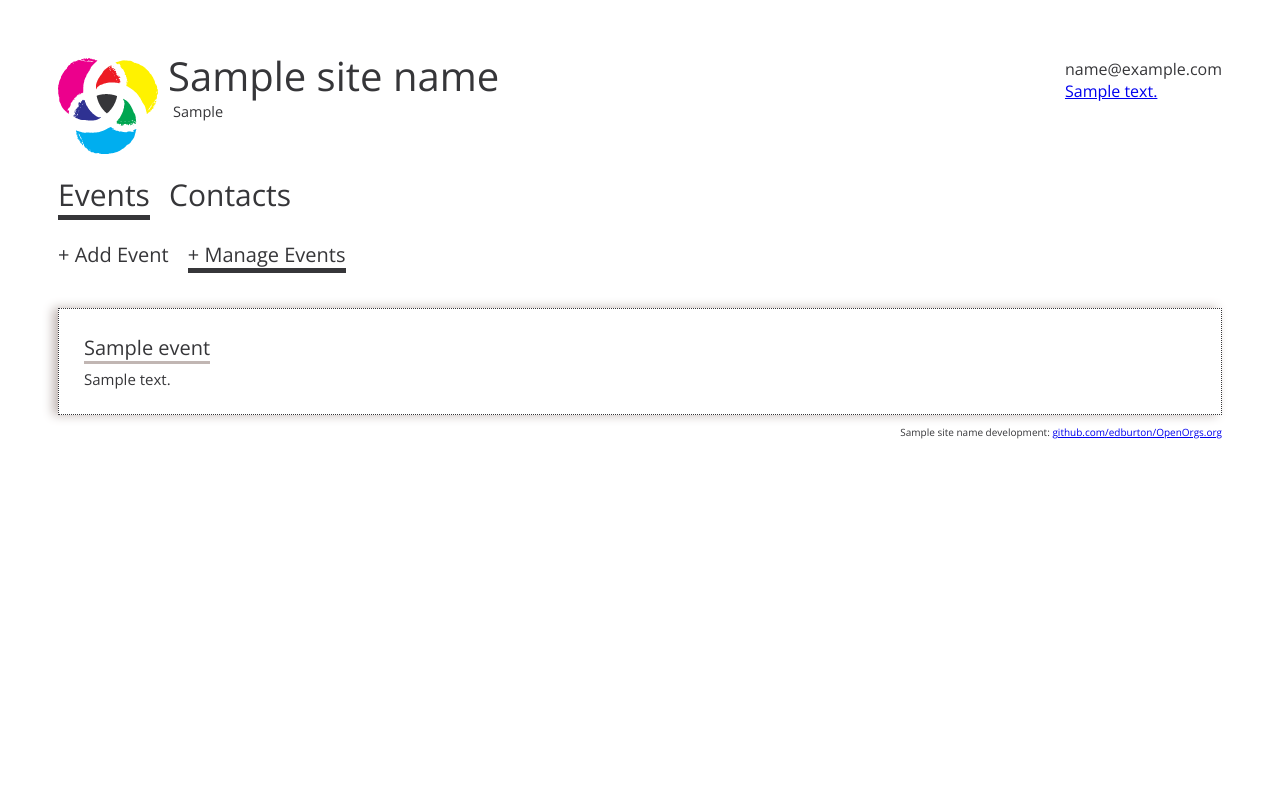
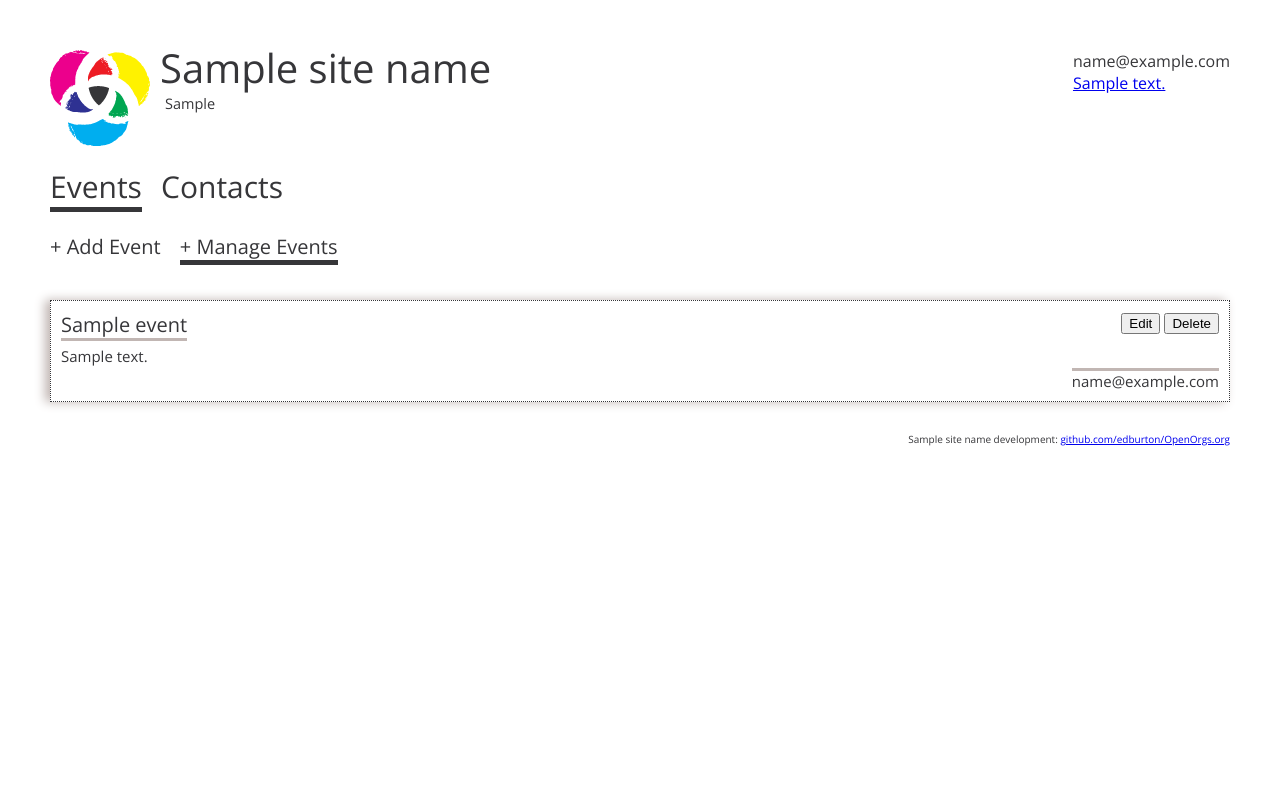
Before and after one commit to edburton/OpenOrgs.org, a Python web app: template templates/manageevents.html in a window 1280 px wide. Run offline with Jinja, Linux system fonts and the light colour scheme; the template is opened without the code that fills it: most values are stand-ins (such as "Sample title", 1, 10 or a date in 2020).

Commit message:
Adding manage event buttons

```diff
--- a/static/main.css
+++ b/static/main.css
@@ -2,7 +2,8 @@ body {
 	font-family: 'Open Sans', sans-serif;
 	background-color: #FFFFFF;
 	color: #363639;
-	padding: 50px 50px 50px 50px
+	padding: 50px 50px 50px 50px;
+	margin: 0px;
 }
 
 h1, h2, h3, h4, h5 {
@@ -35,7 +36,7 @@ h2 {
 	padding-bottom: 25px;
 }
 
-#title {
+h4.title {
 	display: inline-block;
 	font-size: 20px;
 	padding: 0;
@@ -116,33 +117,24 @@ a.there:hover {
 }
 
 #content {
+	display: block;
 	margin-top: 40px;
 	margin-bottom: 10px;
 }
 
-#footer {
-	display: block;
-	font-size: 10px;
-	text-align: right;
-}
-
-#box label {
+label {
 	display: block;
 	font-size: 15px;
 }
 
-#box .field {
+div.box .field {
 	width: 100%;
-	margin-bottom: 25px;
+	margin-bottom: 10px;
 	font-size: 15px;
 }
 
-#box .submit {
-	font-size: 1.2em;
-}
-
-#box {
-	padding: 25px;
+div.box {
+	padding: 10px;
 	margin-bottom: 10px;
 	border-style: dotted;
 	border-left-width: 1px;
@@ -152,3 +144,29 @@ a.there:hover {
 	border-color: #363639;
 	box-shadow: -5px 0px 10px #c1b6b3;
 }
+
+#credits {
+	text-align: right;
+	margin: 5px 0px 0px 0px;
+}
+
+#credits span {
+	font-size: 15px;
+	border-top: solid;
+	border-width: 3px;
+	border-color: #c1b6b3;
+}
+
+#functions {
+	display: block;
+	float: right;
+	padding: 0px;
+	margin: 0px;
+}
+
+#footer {
+	padding-top: 20px;
+	display: block;
+	font-size: 10px;
+	text-align: right;
+}
--- a/templates/_base.html
+++ b/templates/_base.html
@@ -24,7 +24,7 @@
 			{% if user_email %}
 			{% block content %}{% endblock %}
 			{% else %}
-			<div id=box>
+			<div class="box">
 				{{site_name}} is for organizing intermittant private Events amongst a list of e-mail Contacts
 				<br>
 				<br>
--- a/templates/addcontacts.html
+++ b/templates/addcontacts.html
@@ -15,7 +15,7 @@
 </ul>
 {% endblock %}
 {% block content %}
-<div id=box>
+<div class="box">
 	Functionality to add contacts goes here
 </div>
 {% endblock %}
--- a/templates/contacts.html
+++ b/templates/contacts.html
@@ -15,7 +15,7 @@
 </ul>
 {% endblock %}
 {% block content %}
-<div id=box>
+<div class="box">
 	List of contacts goes here
 </div>
 {% endblock %}
--- a/templates/editevent.html
+++ b/templates/editevent.html
@@ -1,5 +1,5 @@
 {% block editevent %}
-<div id="box" >
+<div class="box" >
 	<form method="post" >
 		<label for="title">Event Title</label>
 		<input class="field" type="text" name="title" required="required" />
--- a/templates/index.html
+++ b/templates/index.html
@@ -18,7 +18,7 @@
 </ul>
 {% endblock %}
 {% block content %}
-<div id=box>
+<div class="box">
 	List of event dates goes here
 </div>
 {% endblock %}
--- a/templates/manageevents.html
+++ b/templates/manageevents.html
@@ -18,12 +18,32 @@
 </ul>
 {% endblock %}
 {% block content %}
+{% if events|length %}
 {% for event in events %}
-<div id="box" >
-	<h4 id="title">{{ event.title }}</h4>
-	<p id="description">
-		{{ event.description }}
-	</p>
+<div class="box" >
+	<div id="functions" >
+		<form>
+			<input type="submit" value="Edit">
+			<input type="submit" value="Delete">
+		</form>
+	</div>
+	<div id="event">
+		<h4 class="title">{{ event.title }}</h4>
+		<p id="description">
+			{{ event.description }}
+		</p>
+	</div>
+	<div id="credits">
+		<span>{{ user_email }}</span>
+	</div>
 </div>
 {% endfor %}
+{% else %}
+<div class="box">
+	You have no Events
+	<br>
+	<br>
+	Would you like to <a href="/events/add">Add an Event</a>?
+</div>
+{% endif %}
 {% endblock %}
```
